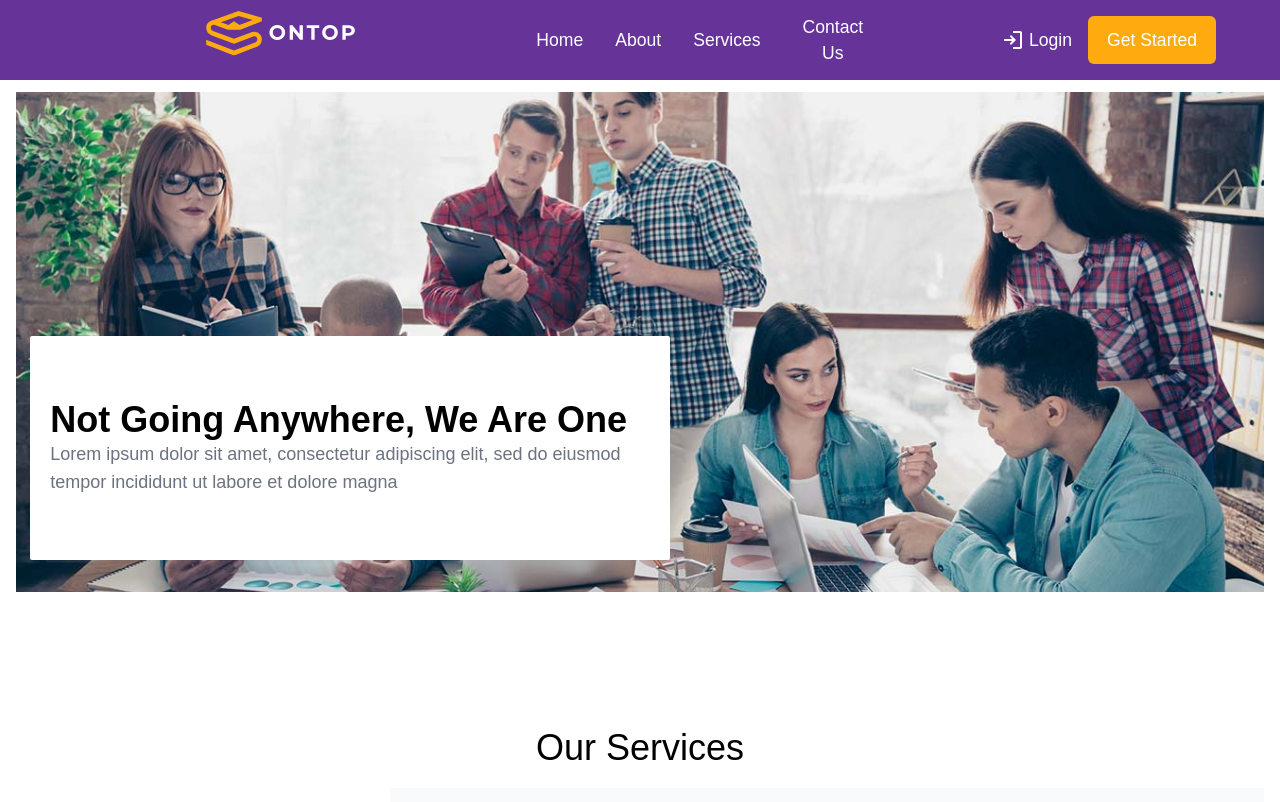
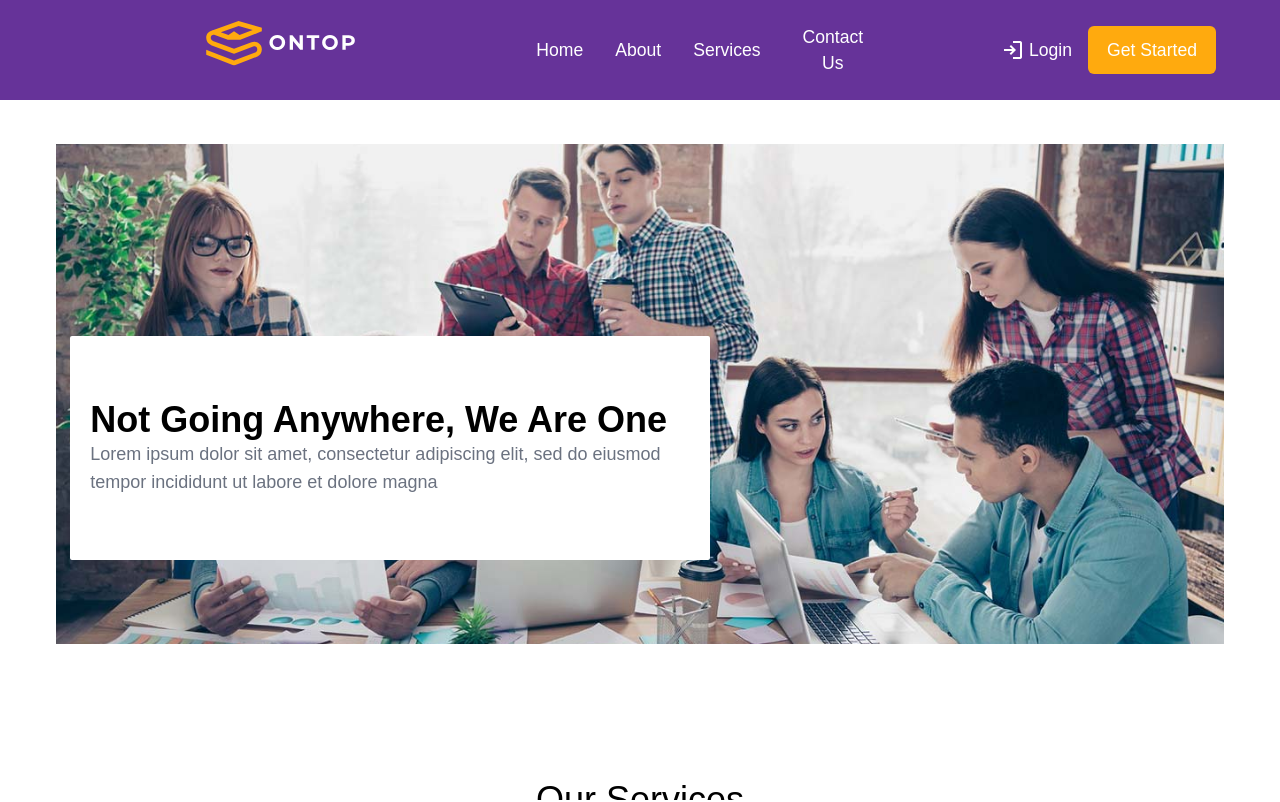
Before and after one commit to Ebiperre/Ontop, a React (Vite) app: page /about in a window 1280 px wide. Shown: the top 802 px of the page. Built offline with nearby package versions, Linux system fonts and the light colour scheme; a web font is replaced by a local one.

Commit message:
used the layout in about page

```diff
--- a/src/App.tsx
+++ b/src/App.tsx
@@ -6,9 +6,8 @@ import HomePage from './pages/HomePage';
 import SignInPage from './pages/SignInPage';
 import SignUpPage from './pages/SignUpPage';
 import ForgotPassword from './containers/ForgotPassword/ForgotPassword';
-import AboutPageContainer from './containers/AboutPageContainer/AboutPageContainer';
 import ServicePage from './pages/ServicePage';
-import ServicePageContainer from './containers/ServicePageContainer/ServicePageContainer';
+import AboutPage from './pages/AboutPage';
 
 const router = createBrowserRouter([
   {
@@ -29,7 +28,7 @@ const router = createBrowserRouter([
   },
   {
     path: "/about",
-    element: <AboutPageContainer />
+    element: <AboutPage />
   },
   {
     path: "/service",
--- a/src/components/Navbar/Navbar.tsx
+++ b/src/components/Navbar/Navbar.tsx
@@ -26,7 +26,7 @@ export default function Navbar({ notNavlist, navBg }: NavBarProps) {
                             <a href="/about">
                                 <li>About</li>
                             </a>
-                            <a href="#">
+                            <a href="service">
                                 <li>Services</li>
                             </a>
                             <a href="/contact-us">
--- a/src/containers/AboutPageContainer/AboutPageContainer.tsx
+++ b/src/containers/AboutPageContainer/AboutPageContainer.tsx
@@ -6,7 +6,6 @@ import AboutIcon2 from "../../assets/images/iconabout2.png"
 import AboutIcon3 from "../../assets/images/iconabout3.png"
 import Man from "../../assets/images/man.png"
 import BuyingImage from "../../assets/images/convert-currency.png"
-import Navbar from "../../components/Navbar/Navbar"
 
 
 
@@ -17,9 +16,6 @@ const AboutPageContainer = () => {
 
     return (
         <div>
-            <div className="h-20">
-            <Navbar />
-            </div>
             <div className="w-full h-full px-[1rem] pt-3 xl:w-full">
                 <img className="h-[500px] w-full object-cover xl:w-full" src={AboutImage} alt="about" />
                 <div className="bg-white rounded-sm  p-5 absolute top-8 mt-[19rem] ml-[0.89rem] w-[84%] lg:py-16 xl:w-[50%] xl:py-16 xl:items-start">
--- /dev/null
+++ b/src/pages/AboutPage.tsx
@@ -0,0 +1,13 @@
+import React from 'react'
+import LandingPageLayout from '../components/LandingPageLayout/LandingPageLayout'
+import AboutPageContainer from '../containers/AboutPageContainer/AboutPageContainer'
+
+const AboutPage = () => {
+  return (
+    <LandingPageLayout>
+        <AboutPageContainer />
+    </LandingPageLayout>
+  )
+}
+
+export default AboutPage
```
